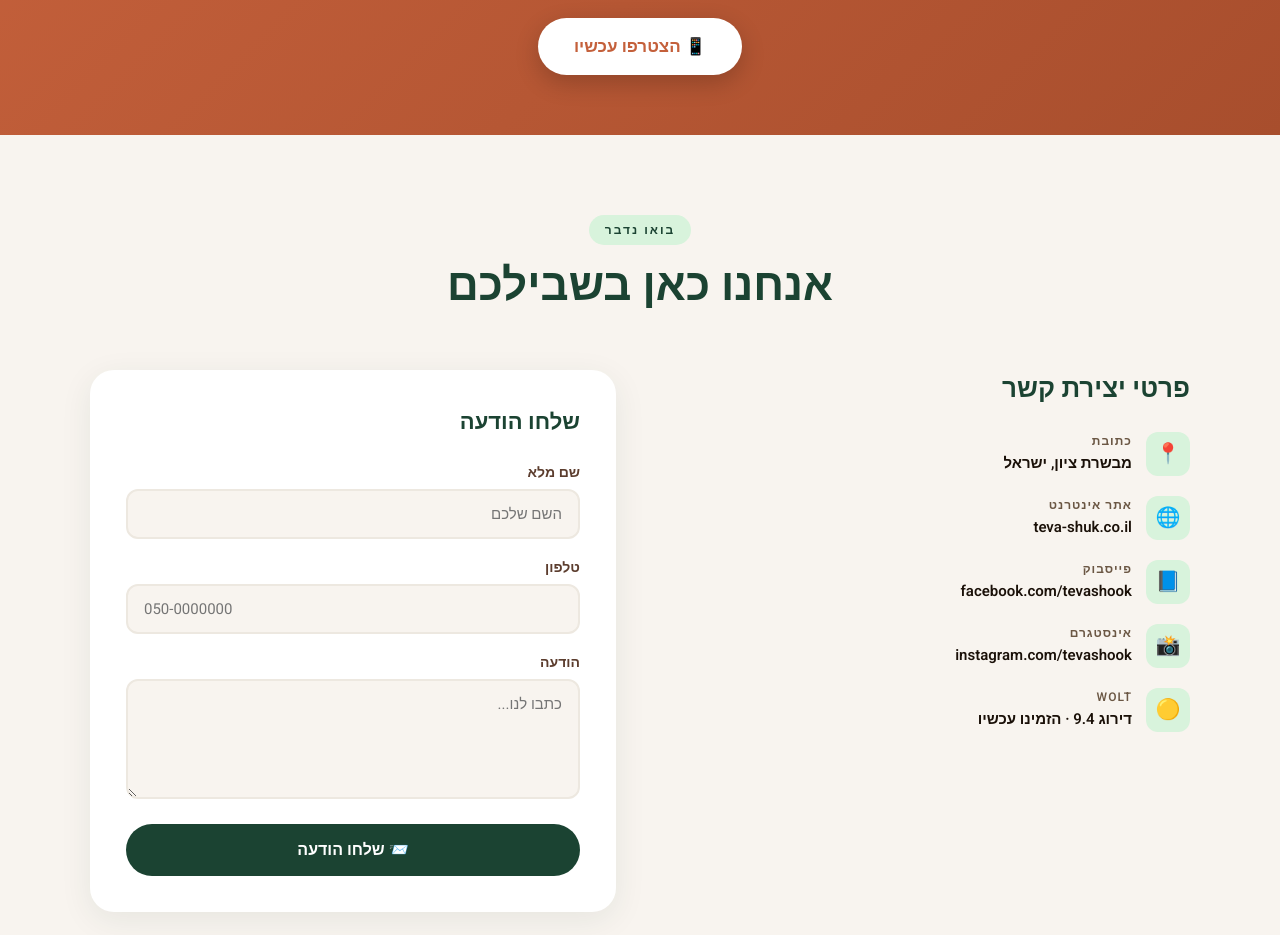
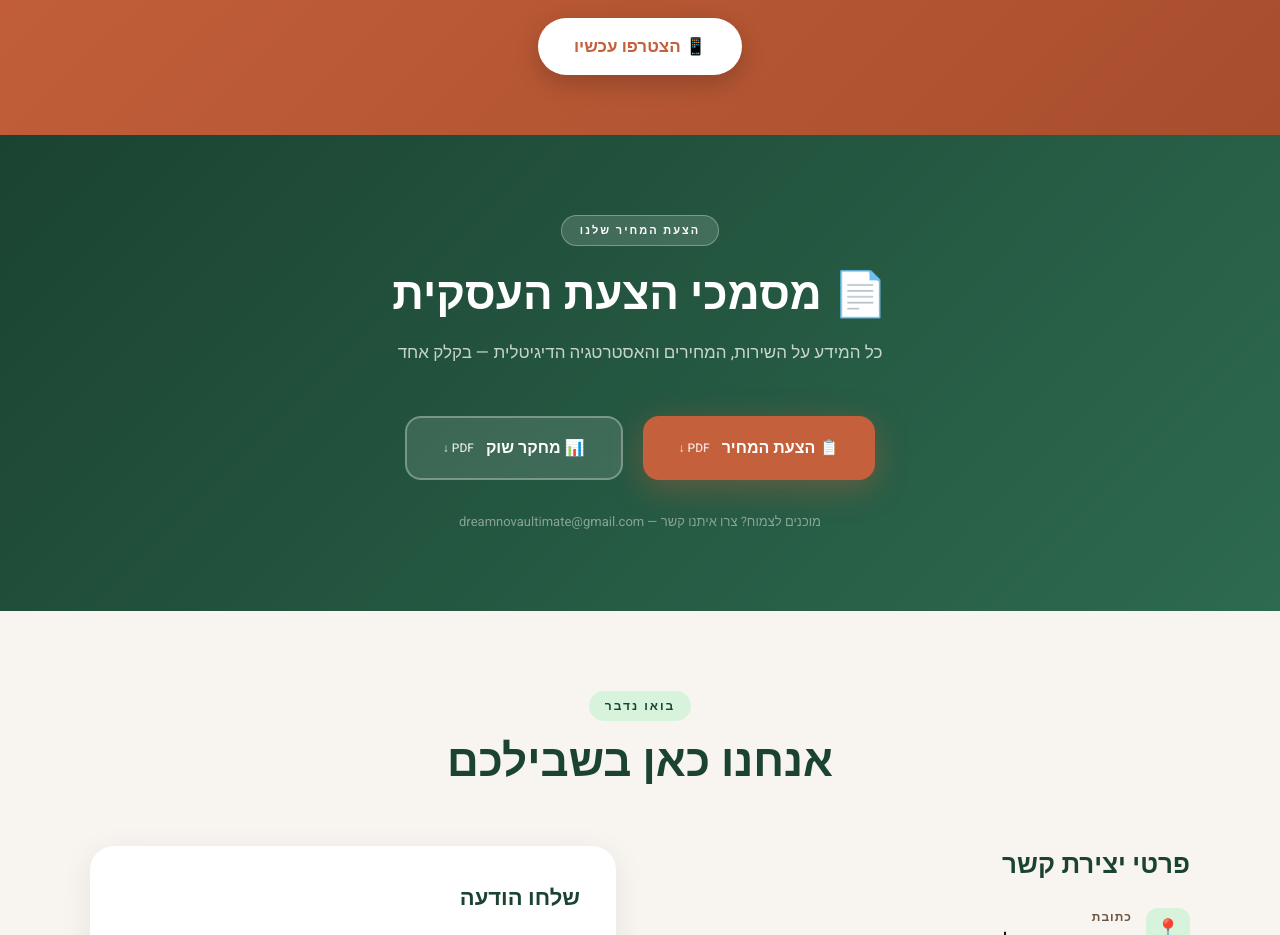
Before and after one commit to CodeNoLimits/teva-shuk-demo, a plain HTML site: page index.html in a window 1280 px wide. Shown: the part 4300-5235 px from the top of the page. Drawn offline with Linux system fonts and the light colour scheme.

Commit message:
feat: add PDF business proposal + market research download section

```diff
--- a/index.html
+++ b/index.html
@@ -612,6 +612,34 @@
   </a>
 </section>
 
+<!-- ─── PROPOSAL DOWNLOAD ─── -->
+<section class="section" id="proposal" style="background: linear-gradient(135deg, #1B4332 0%, #2D6A4F 100%); color: #fff; padding: 80px 24px;">
+  <div class="container" style="max-width: 900px; margin: 0 auto; text-align: center;">
+    <div class="section-label" style="background: rgba(255,255,255,0.15); color: #fff; border: 1px solid rgba(255,255,255,0.3); display: inline-block; padding: 6px 18px; border-radius: 100px; font-size: 11px; font-weight: 700; letter-spacing: 2px; text-transform: uppercase; margin-bottom: 24px;">הצעת המחיר שלנו</div>
+    <h2 style="font-size: clamp(28px,5vw,44px); font-weight: 900; margin-bottom: 16px; color: #fff;">📄 מסמכי הצעת העסקית</h2>
+    <p style="font-size: 17px; color: rgba(255,255,255,0.75); margin-bottom: 48px; max-width: 540px; margin-left: auto; margin-right: auto; line-height: 1.7;">
+      כל המידע על השירות, המחירים והאסטרטגיה הדיגיטלית — בקלק אחד
+    </p>
+    <div style="display: flex; gap: 20px; justify-content: center; flex-wrap: wrap;">
+      <a href="price_proposal.pdf" download style="display: inline-flex; align-items: center; gap: 12px; background: #C4603B; color: #fff; text-decoration: none; padding: 18px 36px; border-radius: 16px; font-weight: 800; font-size: 16px; transition: all 0.3s; box-shadow: 0 8px 32px rgba(196,96,59,0.4);"
+        onmouseover="this.style.transform='translateY(-3px)';this.style.boxShadow='0 12px 40px rgba(196,96,59,0.6)'"
+        onmouseout="this.style.transform='translateY(0)';this.style.boxShadow='0 8px 32px rgba(196,96,59,0.4)'">
+        📋 הצעת המחיר
+        <span style="font-size: 12px; font-weight: 500; opacity: 0.85;">PDF ↓</span>
+      </a>
+      <a href="market_research.pdf" download style="display: inline-flex; align-items: center; gap: 12px; background: rgba(255,255,255,0.12); color: #fff; text-decoration: none; padding: 18px 36px; border-radius: 16px; font-weight: 800; font-size: 16px; transition: all 0.3s; border: 2px solid rgba(255,255,255,0.3);"
+        onmouseover="this.style.transform='translateY(-3px)';this.style.background='rgba(255,255,255,0.22)'"
+        onmouseout="this.style.transform='translateY(0)';this.style.background='rgba(255,255,255,0.12)'">
+        📊 מחקר שוק
+        <span style="font-size: 12px; font-weight: 500; opacity: 0.85;">PDF ↓</span>
+      </a>
+    </div>
+    <p style="margin-top: 32px; font-size: 13px; color: rgba(255,255,255,0.45);">
+      מוכנים לצמוח? צרו איתנו קשר — dreamnovaultimate@gmail.com
+    </p>
+  </div>
+</section>
+
 <!-- ─── CONTACT ─── -->
 <section class="section contact" id="contact">
   <div class="container">
```
Also changed, not shown: 3 other files.
